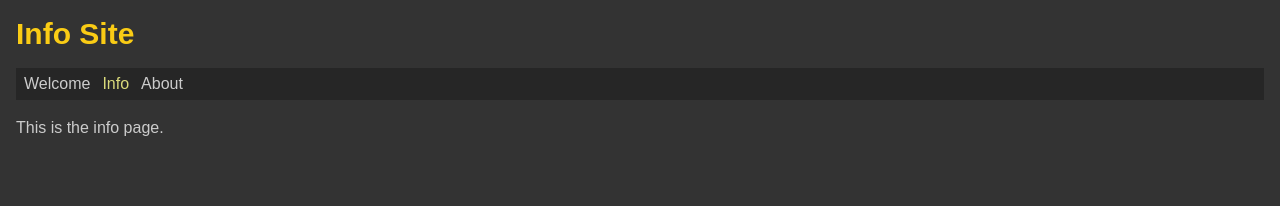
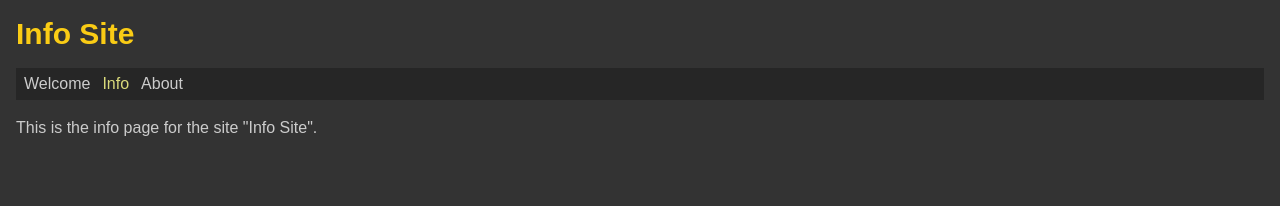
Before and after one commit to edwardtanguay/et001-nextjs-usecontext, a Next.js app: page /info in a window 1280 px wide. Shown: the top 206 px of the page. Built offline with nearby package versions, Linux system fonts and the light colour scheme.

Commit message:
info page has context

```diff
--- a/app/info/page.tsx
+++ b/app/info/page.tsx
@@ -1,7 +1,11 @@
-import React from 'react';
+'use client';
+import { useContext } from 'react';
+import { AppContext } from '../../components/AppContext';
 
 function Info() {
-	return <div>This is the info page.</div>;
+	const { siteTitle } = useContext(AppContext);
+
+	return <div>This is the info page for the site "{siteTitle}".</div>;
 }
 
 export default Info;
--- a/app/page.tsx
+++ b/app/page.tsx
@@ -3,7 +3,6 @@ import { useContext } from 'react';
 import { AppContext } from '../components/AppContext';
 
 function Welcome() {
-	console.log('context', useContext(AppContext));
 	const { siteTitle } = useContext(AppContext);
 	return <div>This is the welcome page for the site "{siteTitle}".</div>;
 }
--- a/components/AppContext.tsx
+++ b/components/AppContext.tsx
@@ -18,7 +18,7 @@ export const AppProvider: React.FC<IAppProvider> = ({ children }) => {
 	return (
 		<AppContext.Provider
 			value={{
-				siteTitle: 'nnn'
+				siteTitle
 			}}
 		>
 			{children}
```
